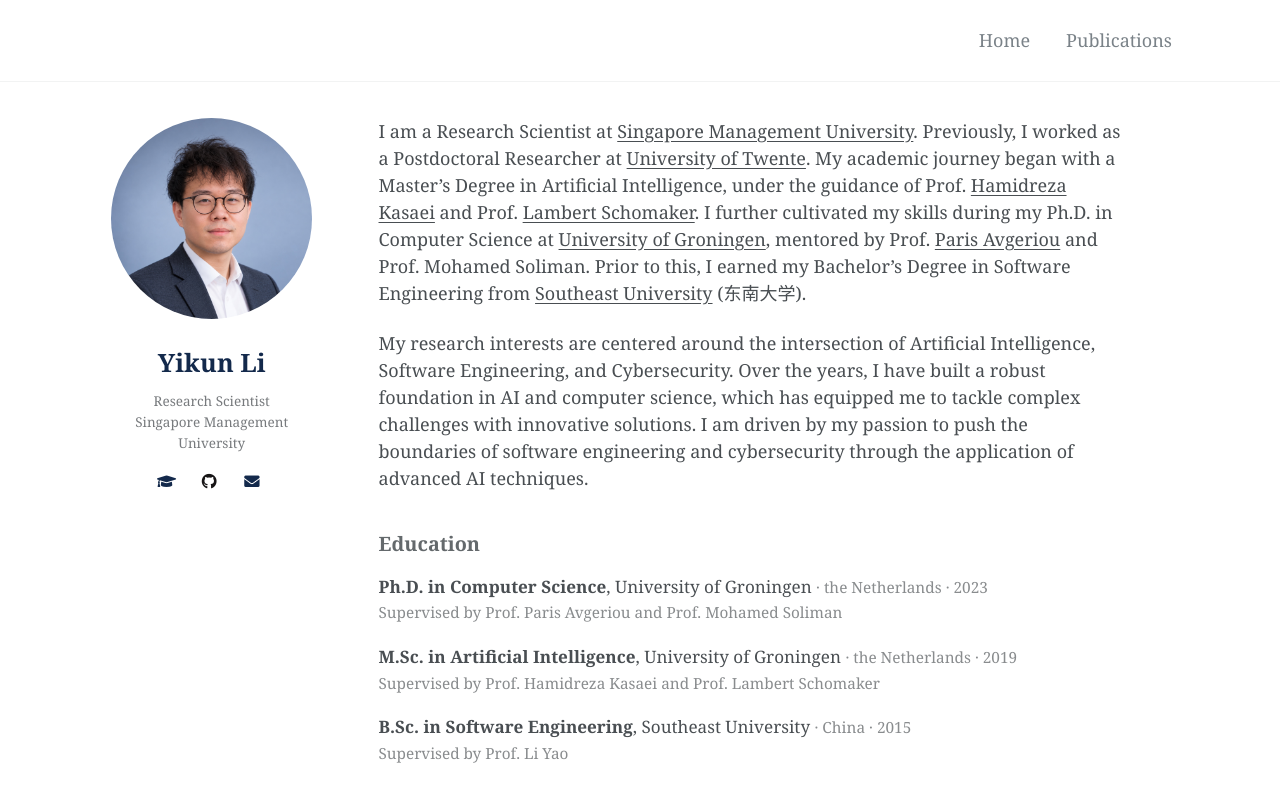
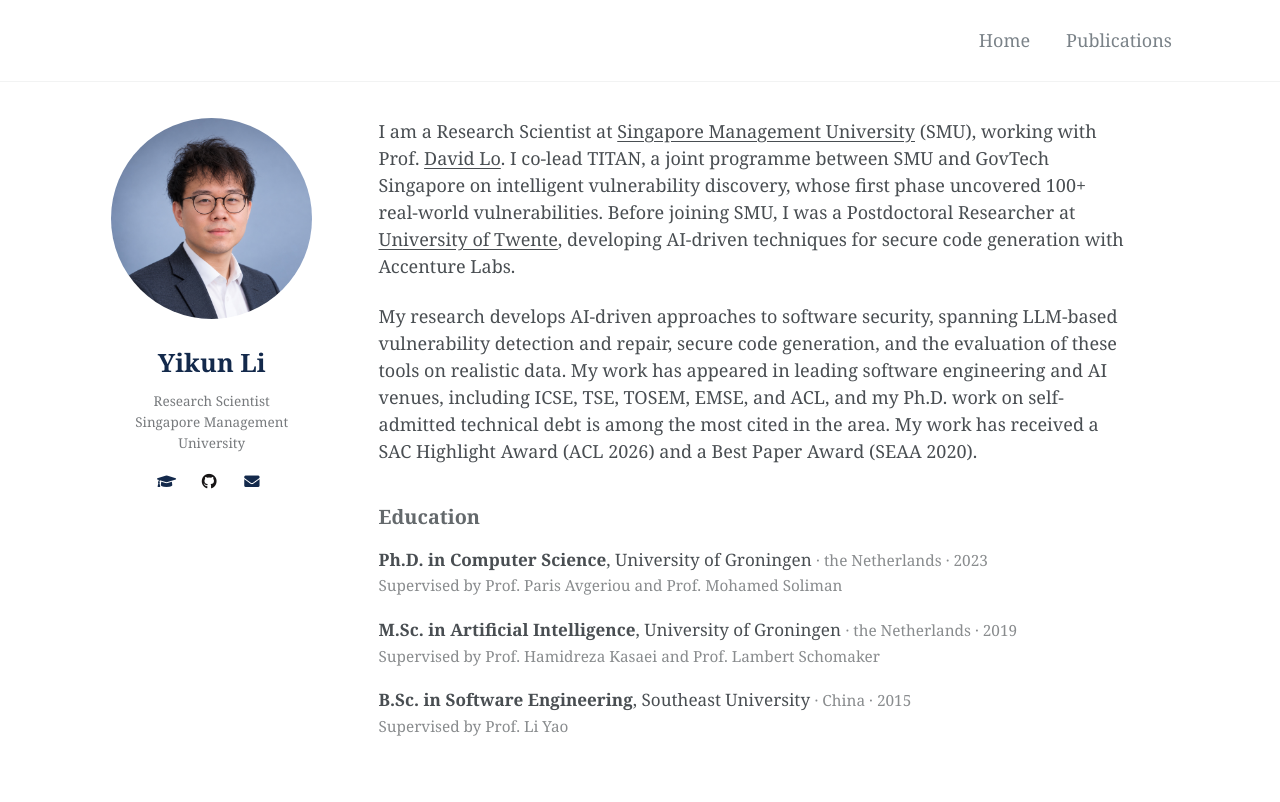
Before and after one commit to yikun-li/yikun-li.github.io, a Jekyll site: the page built from _pages/about.md, in a window 1280 px wide and 990 px high. Shown: the top 802 px of the window. Built offline with Jekyll 4.4.1, drawn with Linux system fonts in a browser that asks for light colours; some web fonts are replaced.

Commit message:
Rewrite bio around SMU role, TITAN programme and research record
Co-Authored-By: Claude Fable 5 <noreply@anthropic.com>

```diff
--- a/_pages/about.md
+++ b/_pages/about.md
@@ -6,9 +6,9 @@ redirect_from:
   - /about.html
 ---
 
-I am a Research Scientist at [Singapore Management University](https://en.wikipedia.org/wiki/Singapore_Management_University). Previously, I worked as a Postdoctoral Researcher at [University of Twente](https://en.wikipedia.org/wiki/University_of_Twente). My academic journey began with a Master’s Degree in Artificial Intelligence, under the guidance of Prof. [Hamidreza Kasaei](https://hkasaei.github.io) and Prof. [Lambert Schomaker](https://www.ai.rug.nl/~lambert/). I further cultivated my skills during my Ph.D. in Computer Science at [University of Groningen](https://en.wikipedia.org/wiki/University_of_Groningen), mentored by Prof. [Paris Avgeriou](http://www.cs.rug.nl/~paris/) and Prof. Mohamed Soliman. Prior to this, I earned my Bachelor’s Degree in Software Engineering from [Southeast University](https://en.wikipedia.org/wiki/Southeast_University) (东南大学).
+I am a Research Scientist at [Singapore Management University](https://en.wikipedia.org/wiki/Singapore_Management_University) (SMU), working with Prof. [David Lo](http://www.mysmu.edu/faculty/davidlo/). I co-lead TITAN, a joint programme between SMU and GovTech Singapore on intelligent vulnerability discovery, whose first phase uncovered 100+ real-world vulnerabilities. Before joining SMU, I was a Postdoctoral Researcher at [University of Twente](https://en.wikipedia.org/wiki/University_of_Twente), developing AI-driven techniques for secure code generation with Accenture Labs.
 
-My research interests are centered around the intersection of Artificial Intelligence, Software Engineering, and Cybersecurity. Over the years, I have built a robust foundation in AI and computer science, which has equipped me to tackle complex challenges with innovative solutions. I am driven by my passion to push the boundaries of software engineering and cybersecurity through the application of advanced AI techniques.
+My research develops AI-driven approaches to software security, spanning LLM-based vulnerability detection and repair, secure code generation, and the evaluation of these tools on realistic data. My work has appeared in leading software engineering and AI venues, including ICSE, TSE, TOSEM, EMSE, and ACL, and my Ph.D. work on self-admitted technical debt is among the most cited in the area. My work has received a SAC Highlight Award (ACL 2026) and a Best Paper Award (SEAA 2020).
 
 <h2 class="edu-heading">Education</h2>
 
```
